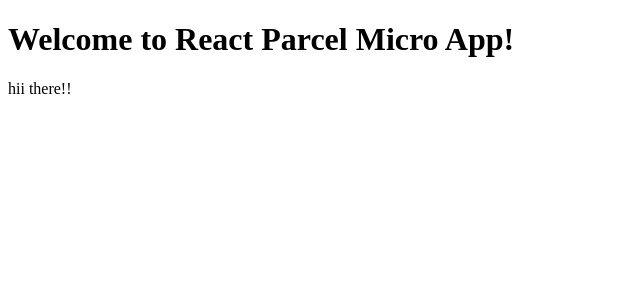
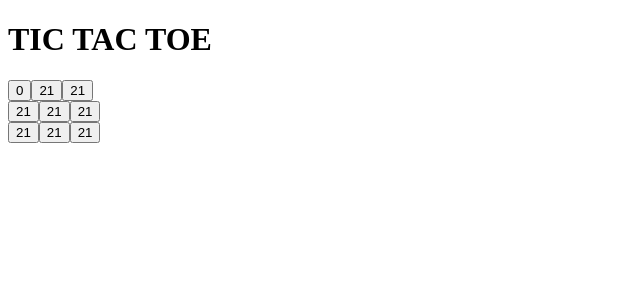
Before and after one commit to redhat2121/tictactoe, a React (Vite) app: page / in a window 1280 px wide. Shown: the top 300 px of the page, without its empty margins (0-640 px from the left). Built offline with nearby package versions, Linux system fonts and the light colour scheme.

Commit message:
fri 25 june 2021

```diff
--- a/src/App.js
+++ b/src/App.js
@@ -1,10 +1,12 @@
 import React from "react";
+import Board from './components/Board'
 
 const App = () =>{
   return (
   <>
-    <h1>Welcome to React Parcel Micro App!</h1>
-    <p>hii there!! </p>
+    <h1>TIC TAC TOE</h1>
+    <Board> </Board>
+
   </>
   );
   };
--- /dev/null
+++ b/src/components/Board.js
@@ -0,0 +1,29 @@
+import React from 'react';
+import Square  from './Square'
+
+const Board = () => {
+    return (
+        <div>
+            <div>
+                <Square value ={0} />
+                <Square value ={ 21} />
+                <Square value ={ 21} />
+            </div>
+            <div >
+                <Square value ={ 21} />
+                <Square value ={ 21} />
+                <Square value ={ 21} />
+            </div>
+            <div>
+                <Square value ={ 21} />
+                <Square value ={ 21} />
+                <Square value ={ 21} />
+
+            </div>
+
+
+        </div>
+    )
+}
+
+export default Board
--- /dev/null
+++ b/src/components/Square.js
@@ -0,0 +1,6 @@
+import React from 'react'
+
+export const Square = ({value}) => {
+    return <button type ="button"> { value }</button>
+};
+export default Square;
```
